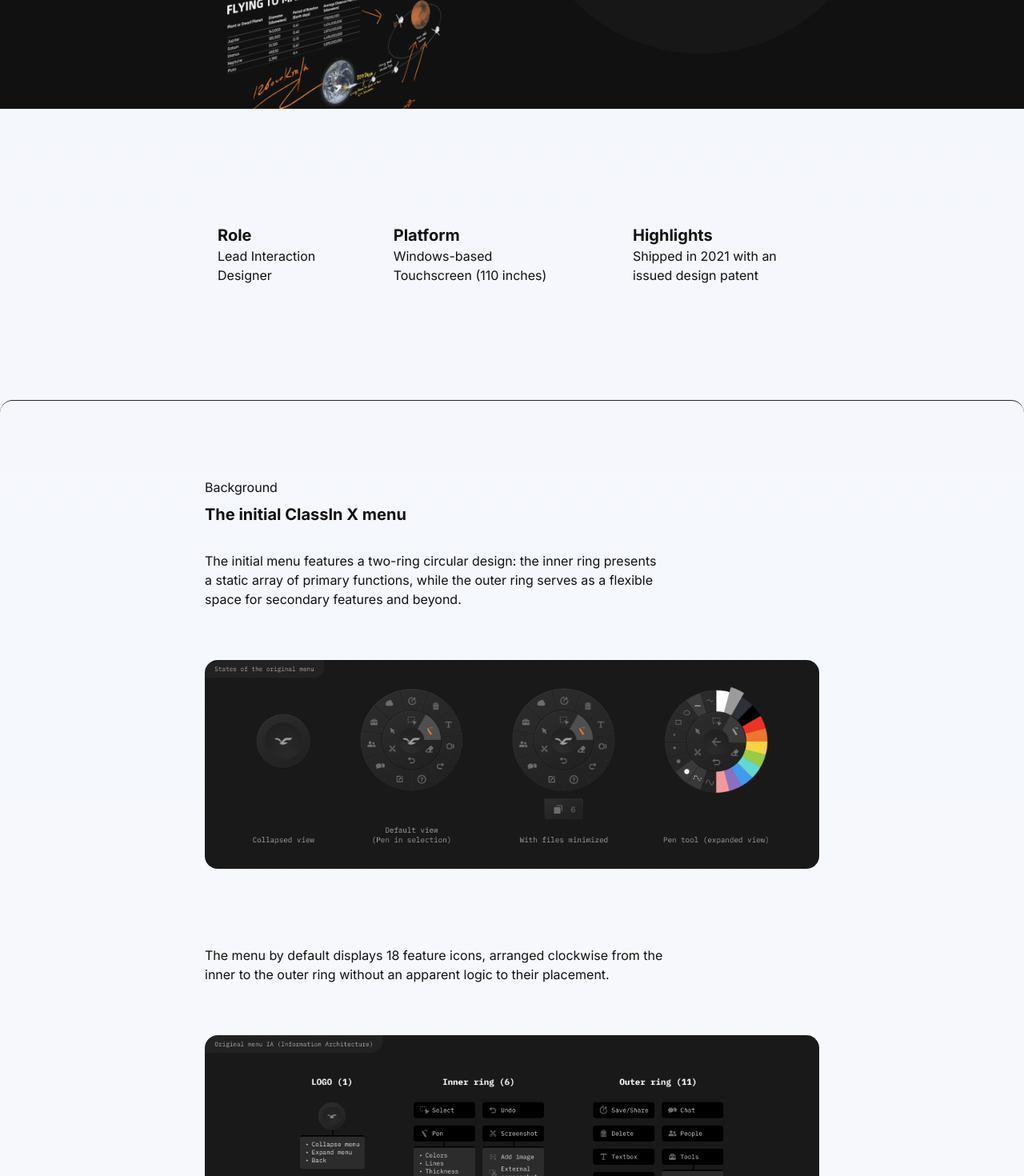
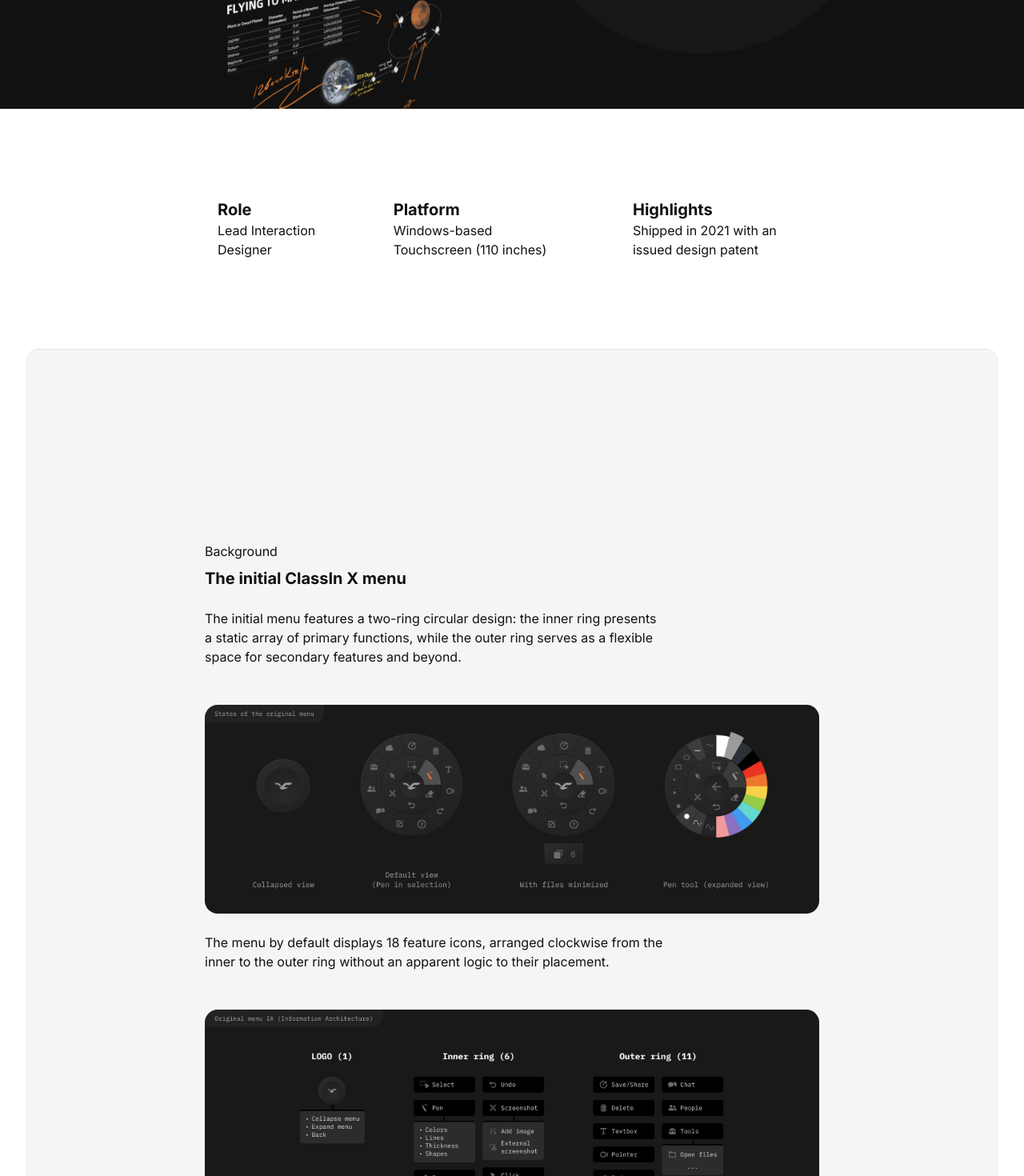
Before and after one commit to Goooleon/Portfolio-24, a Next.js app: page /ripple-classinx-menu in a window 1280 px wide. Shown: the part 1060-2530 px from the top of the page at 80% size. Built offline with nearby package versions, Linux system fonts and the light colour scheme.

Commit message:
external link fix

```diff
--- a/app/(projects)/ripple-classinx-menu/page.tsx
+++ b/app/(projects)/ripple-classinx-menu/page.tsx
@@ -26,8 +26,8 @@
 
             />
 
-            <div className="max-w-screen-2xl w-full rounded-2xl border-t border-zinc-800 p-4 py-12 md:px-64 md:py-24">
-                <div aria-label="introduction section" className="mb-4 md:mb-56">
+            <div className="max-w-screen-2xl bg-neutral-100 dark:bg-neutral-950 rounded-2xl border-t border-b dark:border-neutral-200 dark:border-neutral-800 p-8 md:px-56 md:py-56 md:mx-8">
+                <div aria-label="introduction section" className="mt-4">
                     <TextBlock
                         sectionSubtitle="Background"
                         sectionTitle="The initial ClassIn X menu"
@@ -48,7 +48,7 @@
                     />
                 </div>
 
-                <div aria-label="problem-section" className="mb-4 md:mb-24">
+                <div aria-label="problem-section" className="mt-4 md:mt-56">
                     <TextBlock
                         sectionSubtitle="Experience pain points"
                         sectionTitle="Key experience problems"
@@ -79,7 +79,7 @@
                     </div>
                 </div>
 
-                <div aria-label="research section" className="mb-4 md:mb-24">
+                <div aria-label="research section" className="mt-4 md:mt-56">
                     <TextBlock
                         sectionSubtitle="User Research"
                         sectionTitle="Immersion with real users"
@@ -131,7 +131,7 @@
                     </div>
                 </div>
 
-                <div aria-label="exploration section" className="mb-4 md:mb-56">
+                <div aria-label="exploration section" className="mt-4 md:mt-56">
                     <TextBlock
                         sectionSubtitle="Design explore"
                         sectionTitle="Exploring interactions"
@@ -165,7 +165,7 @@
                     </div>
                 </div>
 
-                <div aria-label="design section" className="mb-4 md:mb-56">
+                <div aria-label="design section" className="mt-4 md:mt-56">
                     <TextBlock
                         sectionSubtitle="Final design"
                         sectionTitle="The refreshed menu that works like ripple"
@@ -202,7 +202,7 @@
                         swap={true}
                     />
 
-                    <div aria-label="impact section" className="mb-4 md:mb-24">
+                    <div aria-label="impact section" className="mt-4 md:mt-56">
                         <TextBlock
                             sectionSubtitle="Project result"
                             sectionTitle="Redesign gains a positive impact"
@@ -233,14 +233,14 @@
                         </div>
                     </div>
 
-                    <div aria-label="reflection section" className="mb-4 md:mb-24">
+                    <div aria-label="reflection section" className="mt-4 md:mt-56">
                     <TextBlock
                             sectionTitle="Reflection & Envision"
                             sectionDes="The circular layout, while unique, does not easily accommodate additional features, necessitating customizable options for diverse use cases. Moreover, refining gesture-based interactions with the menu is crucial to enhancing overall efficiency."
                         />
                     </div>
 
-                    <div aria-label="external links" className="mb-4 md:mb-24">
+                    <div aria-label="external links" className="mt-4 md:mt-56">
                         <ExternalLink
                             title="ClassIn: One Stop Learning Solution"
                             url="https://www.classin.com/hybrid_learning/"
--- a/app/Components/external-link.tsx
+++ b/app/Components/external-link.tsx
@@ -16,30 +16,28 @@
 }) => {
     return (
         <div>
-            <a href={url} target="_blank" rel="noopener noreferrer" className="flex justify-between p-4 rounded-2xl bg-neutral-100 dark:bg-neutral-900 hover:bg-neutral-200">
-                <div className="flex flex-row gap-4">
+            <a href={url} target="_blank" rel="noopener noreferrer" className="flex flex-row items-center w-full gap-4 p-4 md:p8 rounded-2xl bg-neutral-100 dark:bg-neutral-900 hover:bg-neutral-200 dark:hover:bg-neutral-800">
+                    <div className="flex-none">
                     <Image
                         src={favicon}
-                        width={48}
-                        height={48}
+                        width={52} // Fixed width
+                        height={52} // Fixed height
                         objectFit="cover"
                         alt={alt}
-                        className="flex-shrink-0 rounded-md"
+                        className="rounded-md"
                     />
-                    <div>
-                        <h2 className="text-lg">{title}</h2>
-                        <p className="text-sm text-neutral-400">{url}</p>
                     </div>
+                    <div className="min-w-0 flex-grow">
+                        <h2 className="text-lg truncate text-ellipsis">{title}</h2>
+                        <p className="text-sm text-neutral-400 truncate text-ellipsis">{url}</p>
+                    </div>
+                <div className="flex-none ml-4">
+                <svg xmlns="http://www.w3.org/2000/svg" className="h-6 w-6 stroke-none fill-neutral-600 dark:fill-neutral-500" fill="none" viewBox="0 0 24 24" stroke="currentColor">
+                    <path d="M6.24992 4.5C5.28344 4.5 4.49996 5.2835 4.49996 6.25V17.75C4.49996 18.7165 5.28344 19.5 6.24992 19.5H17.7496C18.7161 19.5 19.4996 18.7165 19.4996 17.75V13.75C19.4996 13.3358 19.8354 13 20.2496 13C20.6638 13 20.9995 13.3358 20.9995 13.75V17.75C20.9995 19.5449 19.5445 21 17.7496 21H6.24992C4.45504 21 3 19.5449 3 17.75V6.25C3 4.45507 4.45504 3 6.24992 3H10.2498C10.664 3 10.9998 3.33579 10.9998 3.75C10.9998 4.16421 10.664 4.5 10.2498 4.5H6.24992ZM12.9998 3.75C12.9998 3.33579 13.3355 3 13.7497 3H20.25C20.6642 3 21 3.33579 21 3.75V10.25C21 10.6642 20.6642 11 20.25 11C19.8358 11 19.5 10.6642 19.5 10.25V5.56074L14.28 10.7804C13.9871 11.0732 13.5123 11.0732 13.2194 10.7803C12.9265 10.4874 12.9265 10.0125 13.2194 9.71964L18.4395 4.5H13.7497C13.3355 4.5 12.9998 4.16421 12.9998 3.75Z" />
+                </svg>
                 </div>
-                <Image
-                    src="/open-new.svg"
-                    width={20}
-                    height={20}
-                    alt="Open link"
-                    className="fill-neutral-400"
-                />
             </a>
-        </div>
+        </div >
     );
 };
 
--- a/app/Components/project-caption.tsx
+++ b/app/Components/project-caption.tsx
@@ -42,7 +42,7 @@
                         priority
                     />
                 </div>
-                <ul className="gap-8 justify-between w-full p-4 py-8 md:px-64 md:py-32 md:flex md:gap-16" >
+                <ul className="gap-8 justify-between w-full p-4 py-8 md:px-64 md:py-24 md:flex md:gap-16" >
                     <li className="p-4">
                         <h3 className="font-bold text-xl">Role</h3>
                         <p>{role}</p>
--- a/app/Components/responsive-image.tsx
+++ b/app/Components/responsive-image.tsx
@@ -20,7 +20,7 @@
     return (
         <div
           style={containerStyle}
-          className="my-16 w-full relative rounded-2xl overflow-hidden h-0">
+          className="w-full relative rounded-2xl overflow-hidden h-0">
             {/* Apply inline style for dynamic padding-top. Adding h-0 to ensure the container's height is controlled by padding */}
             <Image
                 src={imgSrc}
--- a/app/Components/text-block.tsx
+++ b/app/Components/text-block.tsx
@@ -13,10 +13,10 @@
 }) => {
     return (
         <div>
-            <div className="flex flex-col w-full md:w-9/12">
+            <div className="flex flex-col mb-12 w-full md:w-9/12">
                 {sectionSubtitle && <h3>{sectionSubtitle}</h3>}
                 {sectionTitle && <h1 className="text-xl font-bold mt-2">{sectionTitle}</h1>}
-                {sectionDes && <p className="mt-8">{sectionDes}</p>}
+                {sectionDes && <p className="mt-6">{sectionDes}</p>}
             </div>
         </div>
     );
--- a/app/globals.css
+++ b/app/globals.css
@@ -18,12 +18,7 @@
 
 body {
   color: rgb(var(--foreground-rgb));
-  background: linear-gradient(
-      to bottom,
-      transparent,
-      rgb(var(--background-end-rgb))
-    )
-    rgb(var(--background-start-rgb));
+  background: rgb(var(--background-end-rgb));
 }
 
 @layer utilities {
--- a/app/layout.tsx
+++ b/app/layout.tsx
@@ -19,7 +19,7 @@
     <html lang="en">
       <body className={inter.className}>
         {children}
-        <footer className="m-8 md:mx-64 md:my-32 grid">
+        <footer className="p-8 md:px-64 md:py-16 grid">
           <p>goooleon@gmail.com • <a href="https://www.instagram.com/guforgood/">Instagram</a> • <a href="https://www.linkedin.com/in/shengfeng-gu-399829154/">LinkedIn</a> </p>
           <p>Made 🖖🏽by ©Gü 2023-2024</p></footer>
       </body>
--- a/package.json
+++ b/package.json
@@ -15,6 +15,7 @@
     "react-dom": "^18"
   },
   "devDependencies": {
+    "@svgr/webpack": "^8.1.0",
     "@types/node": "^20",
     "@types/react": "^18",
     "@types/react-dom": "^18",
```
Also changed, not shown: 1 other file (tests, documents, lock files or other folders).
